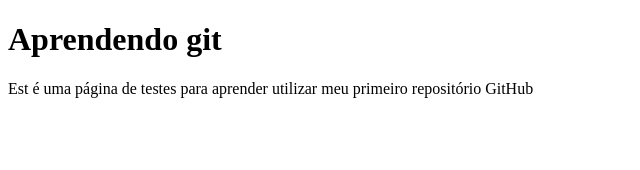
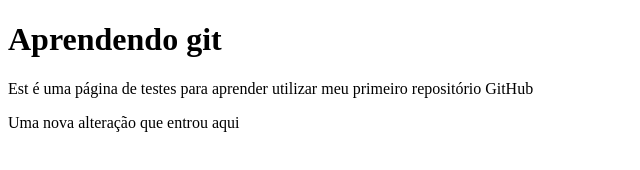
Before and after one commit to pskemellyn/RepositorioTeste, a plain HTML site: page index.html in a window 1280 px wide. Shown: the whole page, without its empty margins (0-640 px from the left). Drawn offline with Linux system fonts and the light colour scheme.

Commit message:
nove tag p

```diff
--- a/index.html
+++ b/index.html
@@ -15,6 +15,8 @@
         Est é uma página de testes para aprender utilizar meu primeiro repositório GitHub
     </p>
 
+    <p>Uma nova alteração que entrou aqui</p>
+
 </body>
 
 </html>
```
